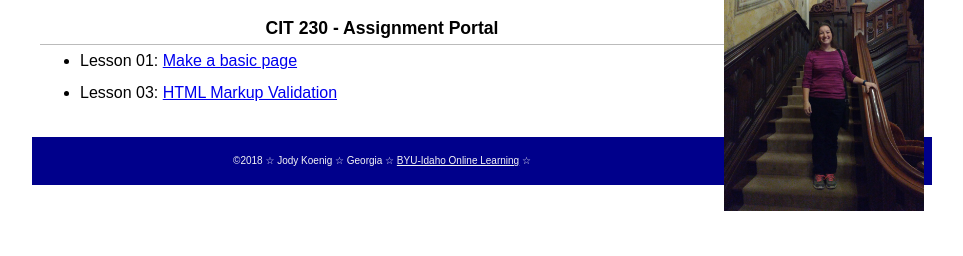
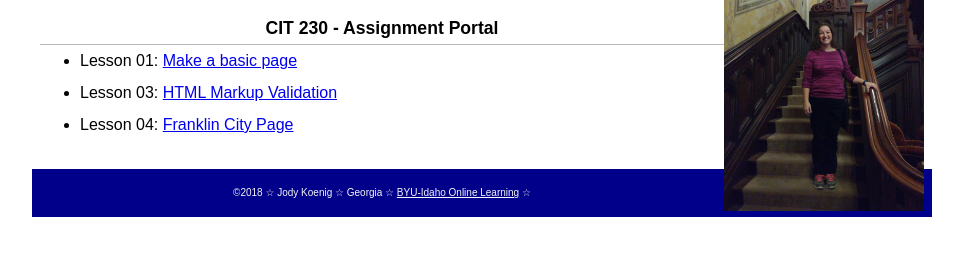
Before and after one commit to koenig6/koenig6.github.io, a plain HTML site: page index.html in a window 1280 px wide. Shown: the part 84-340 px from the top of the page, without its empty margins (158-1121 px from the left). Drawn offline with Linux system fonts and the light colour scheme.

Commit message:
updated saves

```diff
--- a/index.html
+++ b/index.html
@@ -20,6 +20,7 @@
             <ul>
                 <li>Lesson 01: <a href="https://koenig6.github.io/basicPage">Make a basic page</a></li>
                 <li>Lesson 03: <a href="https://koenig6.github.io/assignments/lesson-3/fixedhtml">HTML Markup Validation</a></li>
+                <li>Lesson 04: <a href="https://koenig6.github.io/assignments/lesson-04/franklin-4">Franklin City Page</a></li>
             </ul>
         </main>
         <footer>
```
